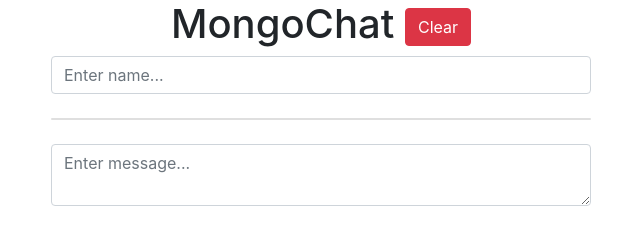
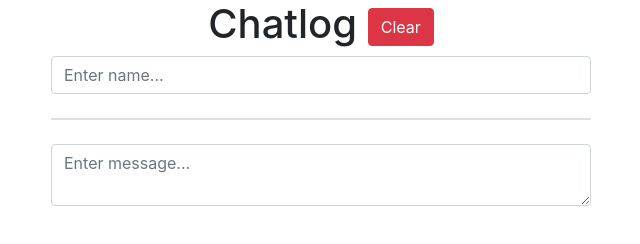
Before and after one commit to Alish7175/chatlog_p3_project, a website: page index.html in a window 1280 px wide. Shown: the whole page, without its empty margins (319-959 px from the left). Drawn offline with nearby package versions, Linux system fonts and the light colour scheme.

Commit message:
initialized  package.json

```diff
--- a/index.html
+++ b/index.html
@@ -12,7 +12,7 @@
         <div class="row">
             <div class="col-md-6 offset-md-3 col-sm-12">
                 <h1 class="text-center">
-                    MongoChat
+                    Chatlog
                     <button id="clear" class="btn btn-danger">Clear</button>
                 </h1>
                 <div id="status"></div>
```
Also changed, not shown: package.json (added, +20 -0 lines).
